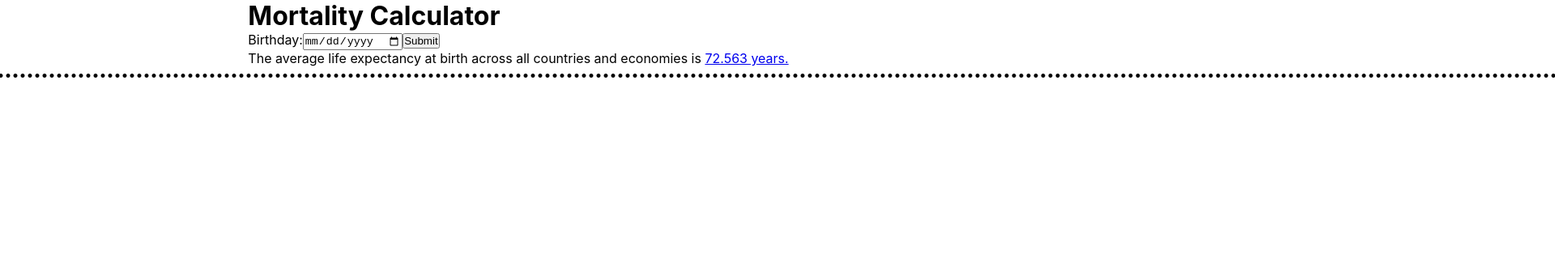
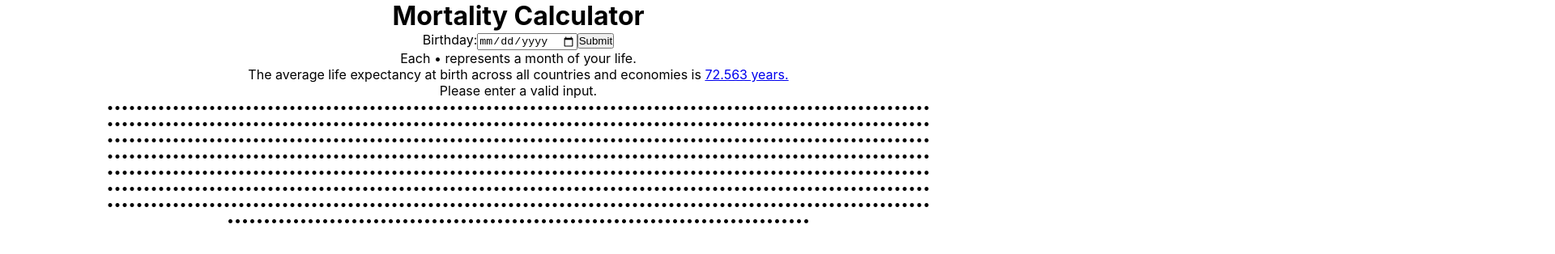
Before and after one commit to VamiqValji/mortality-calculator, a React (Create React App) app: page / in a window 1280 px wide. Shown: the top 314 px of the page at 81% size, 1920 px wide, since content can reach past the window. Built offline with nearby package versions, Linux system fonts and the light colour scheme.

Commit message:
Added user-feedback on the page // formatting
I added user-feedback on to the actual website instead of just the console, as well as some formatting. I will add more the page's styling later once the main functionality is done.

```diff
--- a/src/App.css
+++ b/src/App.css
@@ -7,9 +7,17 @@
 #root {
   display: flex;
   justify-content: center;
+  text-align: center;
 }
 
 #dots {
   display: flex;
   justify-content: center;
 }
+
+.dotsContainer {
+  display: flex;
+  justify-content: center;
+  width: 80%;
+  flex-wrap: wrap;
+}
--- a/src/App.js
+++ b/src/App.js
@@ -20,17 +20,17 @@ function App() {
   return (
     <div className="App">
       <Title />
-      <Dots birthdate={birthdate} key={dots}/>
       {/* <Input /> */}
     <form onSubmit={Submit}>
       <label for="birthday">Birthday:</label>
       <input type="date" id="birthday" name="birthday"/>
       <input type="submit"/>
     </form>
-
+    <div>Each • represents a month of your life.</div>
     <div className="life-stat">
       The average life expectancy at birth across all countries and economies is <span> <a href="https://data.worldbank.org/indicator/SP.DYN.LE00.IN">72.563 years.</a></span>
     </div>
+    <Dots birthdate={birthdate} key={dots}/>
     </div>
   );
 }
--- a/src/components/Dots.js
+++ b/src/components/Dots.js
@@ -10,12 +10,11 @@ function Dots({birthdate}) {
 
     let i = 0;
 
-    const lifeExpectancyMonths = 870; /* 72.563 * 12 = 870.756 */
+    const lifeExpectancyMonths = 870; /* 72.563 * 12 = 870.756 */ /* factors of 870: 1, 2, 3, 5, 6, 10, 15, 29, 30, 58, 87, 145, 174, 290, 435, 870 */
 
     while (i < lifeExpectancyMonths + 1) {
         i = i + 1;
         numbers.push(i);
-        // console.log(numbers);
     }
 
     let birthMonth = parseInt(birthdate.slice(5,7));
@@ -25,32 +24,32 @@ function Dots({birthdate}) {
     let yearsLived = 0;
     let monthsLived = 0;
 
-    if (isNaN(birthMonth) == true || isNaN(birthYear) == true) {
+    let output = "";
+
+    if (isNaN(birthMonth) === true || isNaN(birthYear) === true) {
         console.log("Invalid input.");
+        output = "Please enter a valid input."
     } else {
         yearsLived = (currentYear - birthYear)
         monthsLived = (yearsLived * 12) + (currentMonth - birthMonth);
         console.log(monthsLived + " months lived.");
+        output = "You have lived " + monthsLived + " months."
     }
-    // console.log(new Date().getTime());
 
     const listItems = numbers.map((number) => // for each number in numbers[]
     <span>•</span>
     );
 
     ReactDOM.render(
-        <ul>{listItems}</ul>,
+        <li className="dotsContainer">{listItems}</li>,
         document.getElementById("dots")
       );
 
-    return(null)
-        // <div>
-        //     <li></li>
-        //     <li></li>
-        //     <li></li>
-        //     <li></li>
-        // </div>
-    // )
+    return(
+        <div>
+            <div>{output}</div>
+        </div>
+    )
 }
 
 export default Dots;
```
Also changed, not shown: 1 other file (tests, documents, lock files or other folders).
